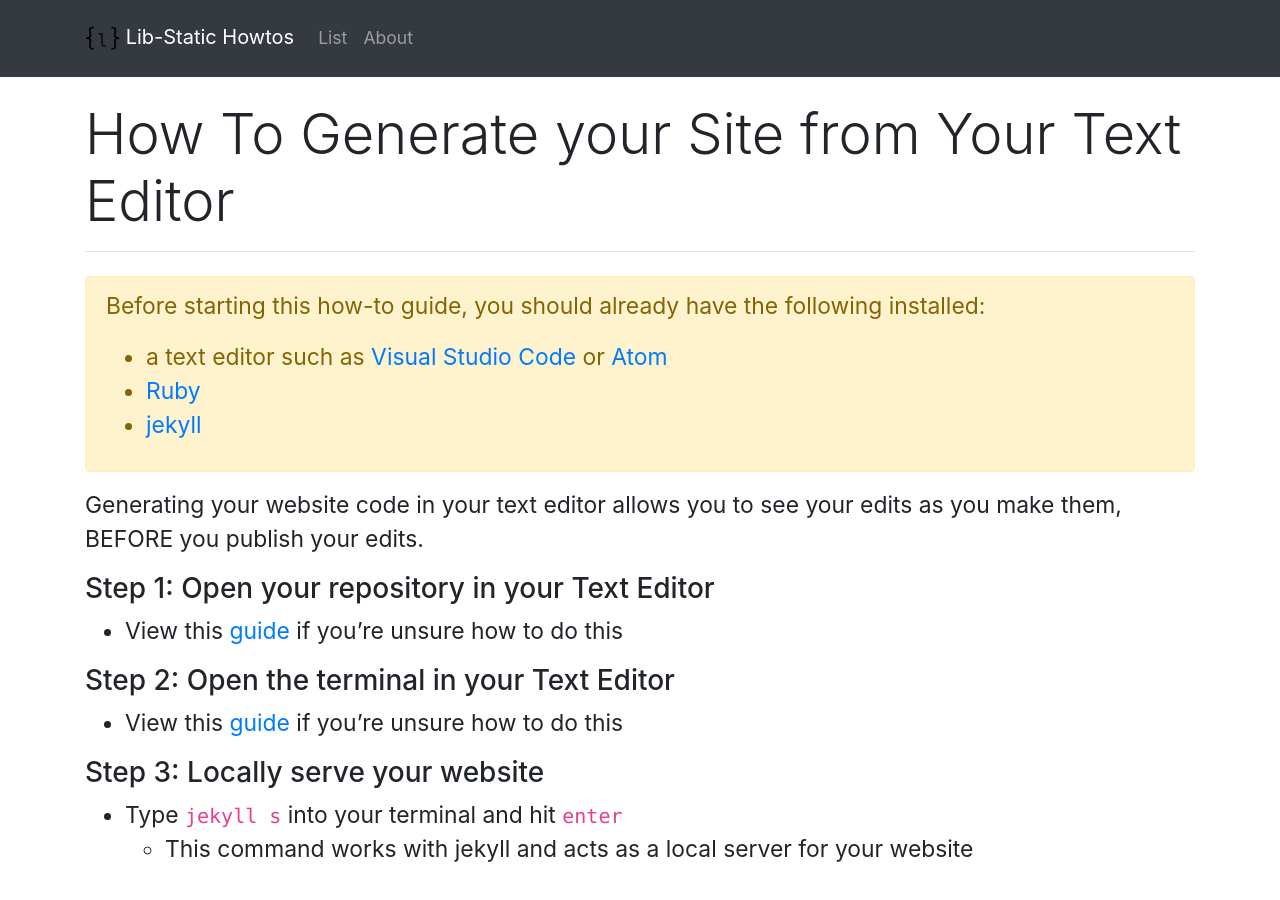
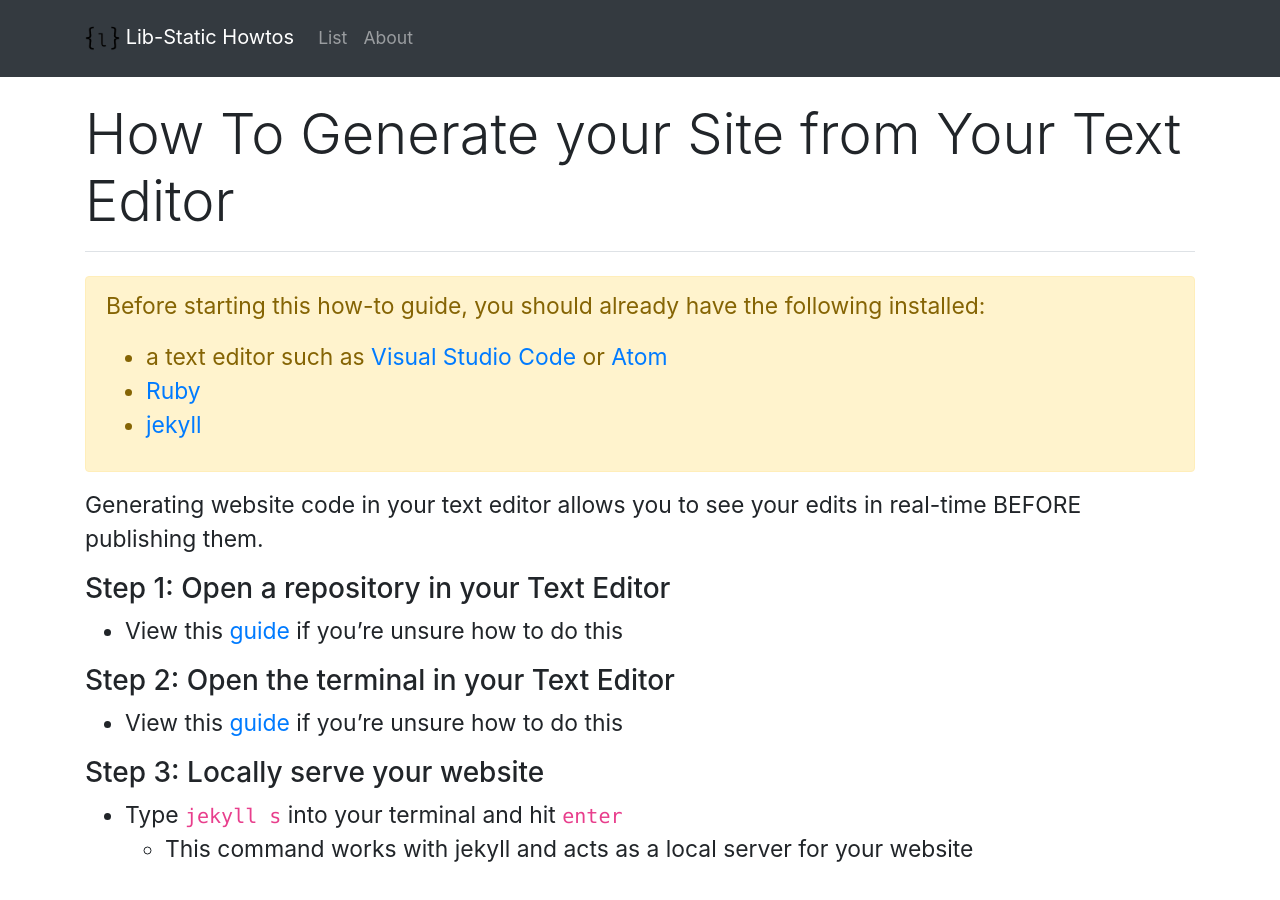
Before and after one commit to lib-static/howto, a Jekyll site: the page built from howtos/generatingsite.md, in a window 1280 px wide and 900 px high. Built offline with Jekyll 4.4.1, drawn with Linux system fonts in a browser that asks for light colours; some of the changed text lies outside the part shown.

Commit message:
rephrase text and rename step 6

```diff
--- a/howtos/generatingsite.md
+++ b/howtos/generatingsite.md
@@ -13,9 +13,9 @@ title: How To Generate your Site from Your Text Editor
    </p>
 </div>
 
-Generating your website code in your text editor allows you to see your edits as you make them, BEFORE you publish your edits.
+Generating website code in your text editor allows you to see your edits in real-time BEFORE publishing them.
 
-### Step 1: Open your repository in your Text Editor
+### Step 1: Open a repository in your Text Editor
 
 - View this [guide](openrepointexteditor.html) if you're unsure how to do this
 
@@ -45,6 +45,6 @@ Now you can make edits in your text editor and see them in real-time! This means
 
 - If you make additional edits in your text editor, save all of your changes and refresh your website to see them
 
-### Step 6: Stop serving your website
+### Step 6: Close your programs or serve another website
 
-- To close your programs or serve another website, go back into your text editor and terminal, type `ctrl + c`, and hit `enter`
+- Navigate back to your text editor terminal and type `ctrl + c`
```
